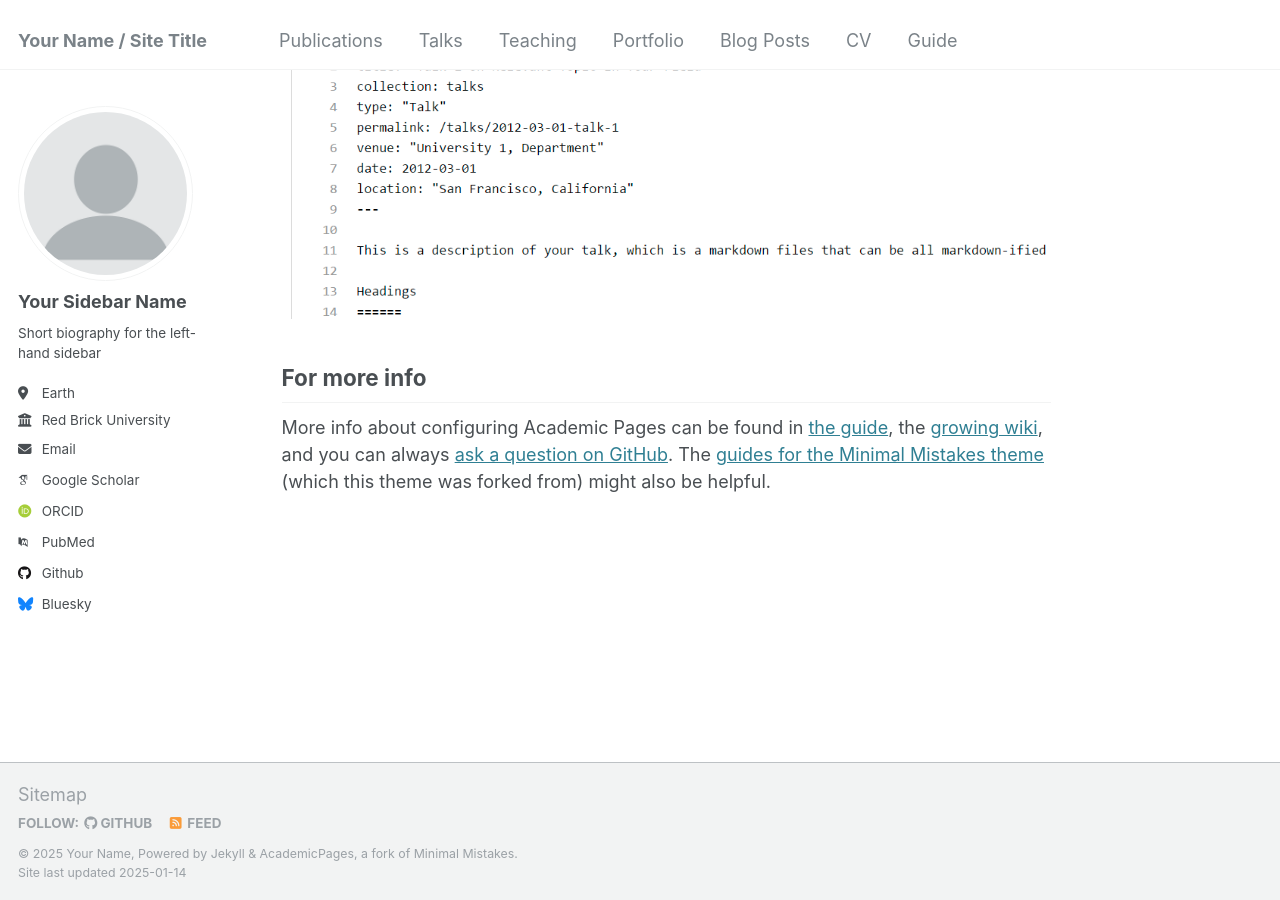
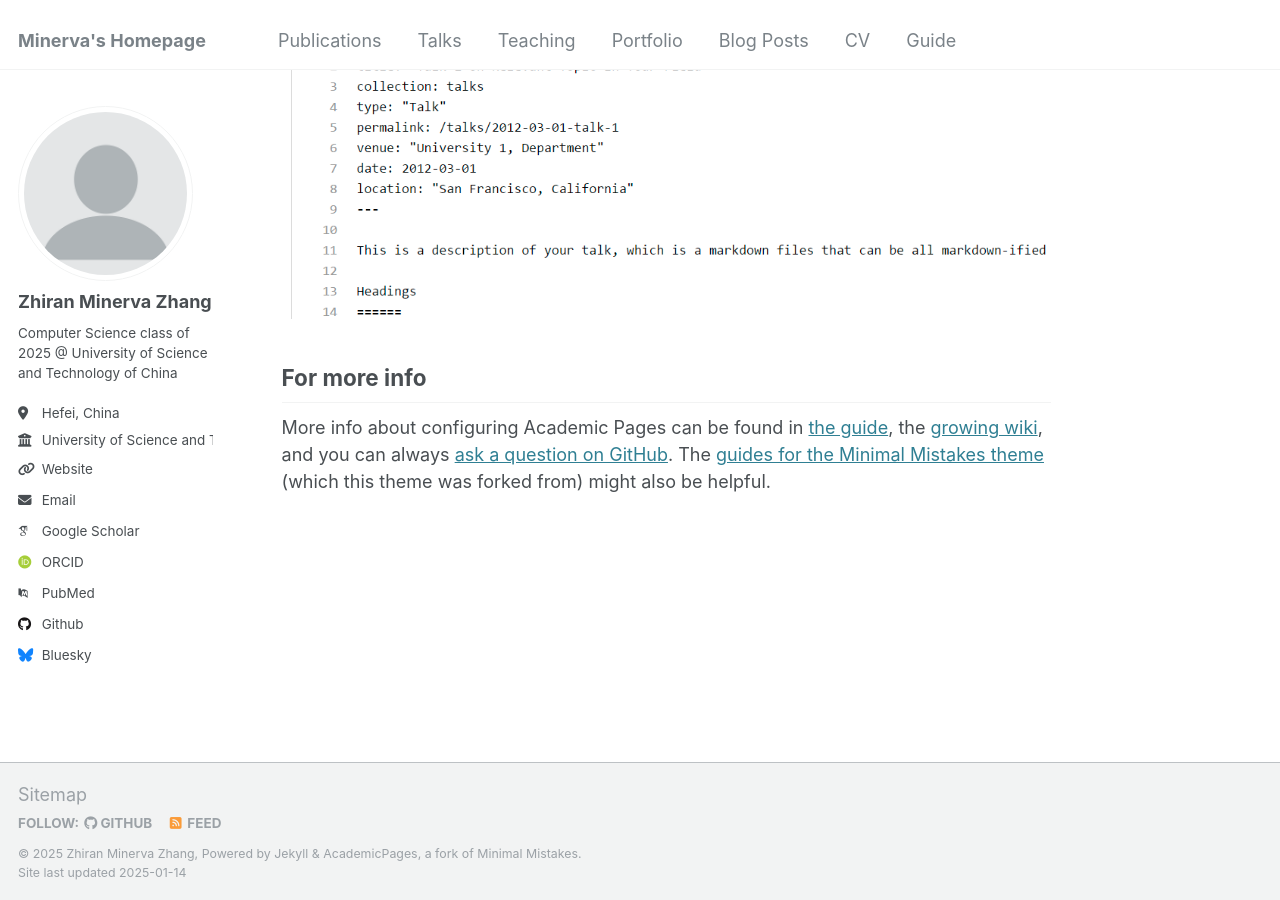
Before and after one commit to minervazz/minervazz.github.io, a Jekyll site: the page built from _pages/about.md, in a window 1280 px wide and 900 px high, scrolled down 2643 px. Built offline with Jekyll 4.4.1, drawn with Linux system fonts in a browser that asks for light colours; some web fonts are replaced.

Commit message:
personal profile

```diff
--- a/_config.yml
+++ b/_config.yml
@@ -8,13 +8,13 @@
 
 # Basic Site Settings
 locale                   : "en-US"
-title                    : "Your Name / Site Title"
+title                    : "Minerva's Homepage"
 title_separator          : "-"
-name                     : &name "Your Name"
+name                     : &name "Zhiran Minerva Zhang"
 description              : &description "personal description"
-url                      : https://academicpages.github.io # the base hostname & protocol for your site e.g. "https://[your GitHub username].github.io"
+url                      : https://minervazz.github.io # the base hostname & protocol for your site e.g. "https://[your GitHub username].github.io"
 baseurl                  : "" # the subpath of your site, e.g. "/blog"
-repository               : "academicpages/academicpages.github.io"
+repository               : "minervazz/minervazz.github.io"
 
 # Site Author - The following control what appear as part of the author content on the side bar.
 #               If a field is blank the icon and link will not appear, otherwise it will be shown.
@@ -22,13 +22,13 @@ repository               : "academicpages/academicpages.github.io"
 author:
   # Biographic information
   avatar           : "profile.png"
-  name             : "Your Sidebar Name"
+  name             : "Zhiran Minerva Zhang"
   pronouns         : # example: "she/her"
-  bio              : "Short biography for the left-hand sidebar"
-  location         : "Earth"
-  employer         : "Red Brick University"
-  uri              : # URL
-  email            : "none@example.org"
+  bio              : "Computer Science class of 2025 @ University of Science and Technology of China"
+  location         : "Hefei, China"
+  employer         : "University of Science and Technology of China"
+  uri              : "https://minervazz.github.io" # update with your personal website
+  email            : "minerva_z@mail.ustc.edu.cn"
 
   # Academic websites
   arxiv            : # URL - Update with the correct link to your profile
```
